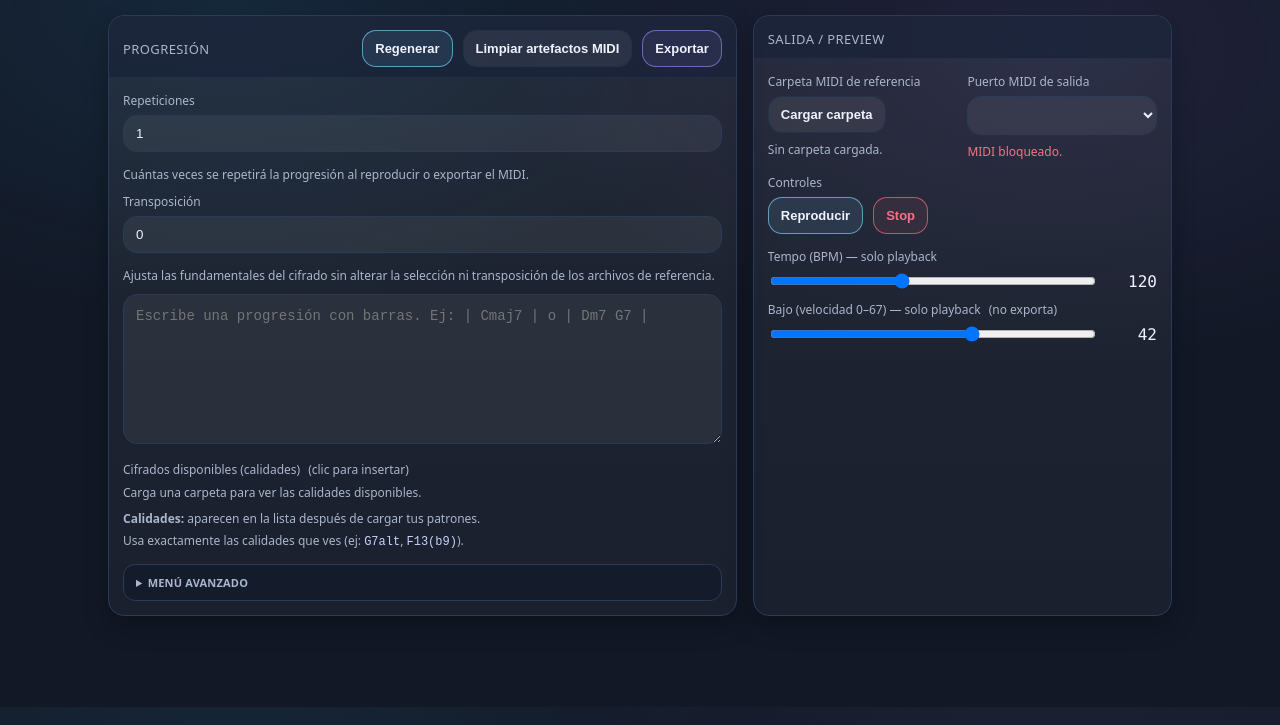
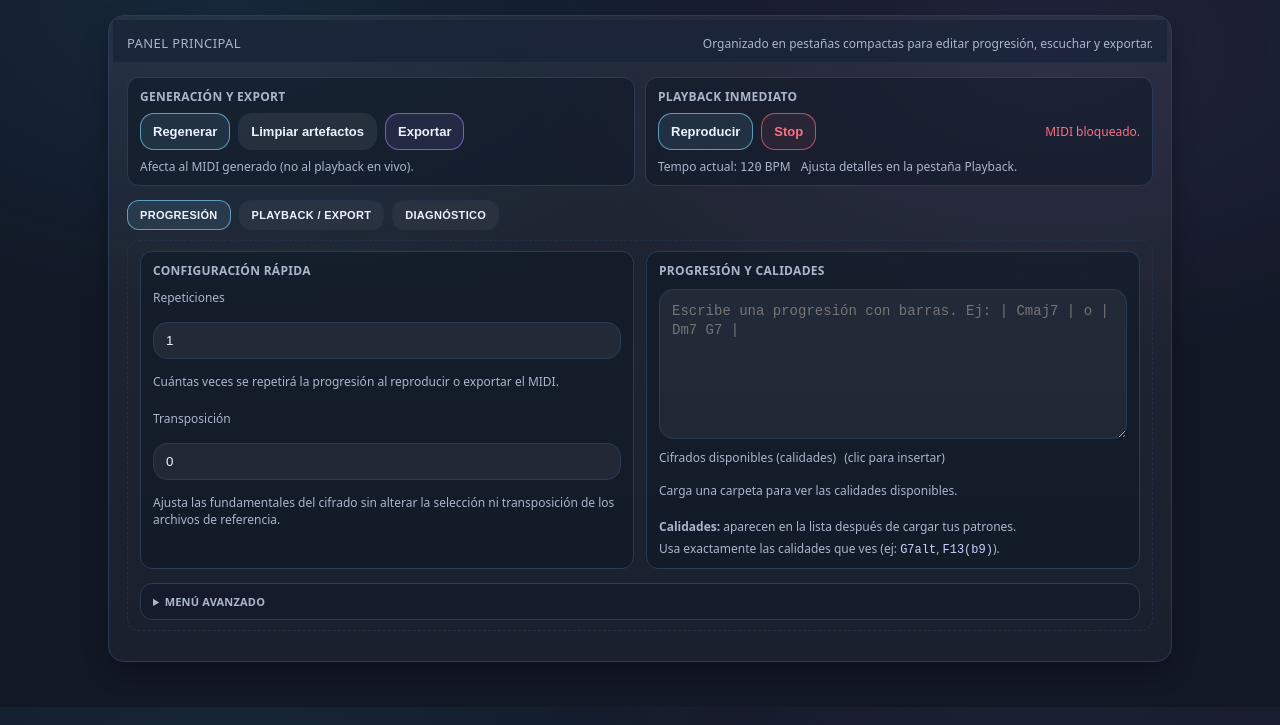
Before and after one commit to jaimejaramilloarias/JCG, a website: page index.html in a window 1280 px wide. Shown: the part 93-818 px from the top of the page. Drawn offline with Linux system fonts and the light colour scheme.

Commit message:
Reorganize UI into tabbed control hub

```diff
--- a/index.html
+++ b/index.html
@@ -33,11 +33,6 @@ color:var(--txt);
     header{display:flex; align-items:flex-end; justify-content:space-between; gap:14px; margin-bottom:18px}
     h1{margin:0; font-size:32px; letter-spacing:.2px; font-weight:800}
     .sub{color:var(--muted); font-size:12px; margin-top:6px}
-    .grid{
-      display:grid;
-      grid-template-columns: 1.2fr .8fr;
-      gap:16px;
-    }
     .card{
       background: linear-gradient(180deg, rgba(255,255,255,.06), rgba(255,255,255,.035));
       border:1px solid var(--line);
@@ -45,6 +40,14 @@ color:var(--txt);
       box-shadow: var(--shadow);
       overflow:hidden;
     }
+    .megaCard{padding:4px 4px 16px;}
+    .megaHd{border-bottom:1px solid rgba(35,50,74,.7); background: rgba(24,34,56,.65);}
+    .megaBd{display:flex; flex-direction:column; gap:14px; padding:14px;}
+    .controlBar{display:grid; grid-template-columns: repeat(auto-fit, minmax(240px, 1fr)); gap:10px; align-items:stretch;}
+    .controlCluster{border:1px solid var(--line); border-radius:12px; padding:10px 12px; background: rgba(14,22,38,.55); display:flex; flex-direction:column; gap:8px;}
+    .clusterTitle{font-size:12px; color:var(--muted); letter-spacing:.3px; text-transform:uppercase; font-weight:800;}
+    .clusterActions{display:flex; flex-wrap:wrap; gap:8px; align-items:center;}
+    .miniStat{font-size:12px; color:var(--muted); margin-left:auto;}
     .card .hd{
       padding:14px 14px 10px;
       border-bottom:1px solid rgba(35,50,74,.8);
@@ -134,6 +137,12 @@ color:var(--txt);
     .tabBtn:hover{border-color: rgba(125,211,252,.45); background: rgba(255,255,255,.07);}
     .tabPanel{display:none; border:1px solid var(--line); border-radius:12px; padding:10px 12px; background: rgba(14,22,38,.55);}
     .tabPanel.active{display:block}
+    .mainTabs .tabPanel{background: transparent; border:1px dashed rgba(35,50,74,.9);}
+    .sectionGrid{display:grid; grid-template-columns: repeat(auto-fit, minmax(240px,1fr)); gap:12px;}
+    .sectionCard{border:1px solid var(--line); border-radius:12px; padding:10px 12px; background: rgba(14,22,38,.55); display:flex; flex-direction:column; gap:10px;}
+    .sectionTitle{font-size:12px; color:var(--muted); letter-spacing:.3px; text-transform:uppercase; font-weight:800;}
+    .inlineStats{display:flex; gap:10px; flex-wrap:wrap; align-items:center; font-size:12px; color:var(--muted);}
+    .pillRow{display:flex; gap:10px; flex-wrap:wrap; align-items:center;}
     .warn{color: #fbbf24}
     .ok{color: var(--ok)}
     .bad{color: var(--bad)}
@@ -169,13 +178,8 @@ color:var(--txt);
     }
 
     @media (max-width: 980px){
-      .grid{grid-template-columns: 1fr}
-    }
-
-    /* Requested UI changes (no deletion, only hiding) */
-    #swingBlock{display:none}
-    #logBlock{display:none}
-    #ppqPill{display:none}
+      .controlBar{grid-template-columns: 1fr;}
+    }
 
     /* Modal: solid (no translucency) */
     .modalCard{background: var(--panel) !important;}
@@ -249,10 +253,6 @@ color:var(--txt);
         <span class="dot bad" id="dotReady"></span>
         <span id="readyText">No listo</span>
       </div>
-      <div class="pill" id="ppqPill" title="PPQ detectado en los archivos de referencia">
-        <small>PPQ</small>
-        <span class="mono" id="ppqText">—</span>
-      </div>
     </div>
     <div class="topActions">
       <button class="btn ghost helpBtn" id="btnHelp" title="Abrir ayuda">
@@ -262,44 +262,72 @@ color:var(--txt);
     </div>
   </header>
 
-  <div class="grid">
-    <section class="card">
-      <div class="hd">
-        <div class="title">Progresión</div>
-        <div class="row">
+  <div class="card megaCard">
+    <div class="hd megaHd">
+      <div class="title">Panel principal</div>
+      <div class="mini">Organizado en pestañas compactas para editar progresión, escuchar y exportar.</div>
+    </div>
+    <div class="megaBd">
+      <div class="controlBar">
+        <div class="controlCluster">
+          <div class="clusterTitle">Generación y export</div>
+          <div class="clusterActions">
             <button class="btn primary" id="btnRegenerate" title="Generar de nuevo con variación aleatoria">Regenerar</button>
-          <button class="btn" id="btnClean" title="Insertar NoteOff en notas demasiado largas y limpiar artefactos">Limpiar artefactos MIDI</button>
+            <button class="btn" id="btnClean" title="Insertar NoteOff en notas demasiado largas y limpiar artefactos">Limpiar artefactos</button>
             <button class="btn purple" id="btnExport" title="Exportar el MIDI generado">Exportar</button>
           </div>
-      </div>
-      <div class="bd">
+          <div class="inlineStats">
+            <span class="mini">Afecta al MIDI generado (no al playback en vivo).</span>
+          </div>
+        </div>
+        <div class="controlCluster">
+          <div class="clusterTitle">Playback inmediato</div>
+          <div class="clusterActions">
+            <button class="btn primary" id="btnPlay" title="Reproducir el MIDI generado por el puerto seleccionado">Reproducir</button>
+            <button class="btn bad" id="btnStop" title="Detener reproducción">Stop</button>
+            <div class="miniStat" id="midiStatus">Salida MIDI: —</div>
+          </div>
+          <div class="inlineStats">
+            <span>Tempo actual: <span class="mono" id="tempoValInline">120</span> BPM</span>
+            <span class="mini">Ajusta detalles en la pestaña Playback.</span>
+          </div>
+        </div>
+      </div>
+
+      <div class="tabs mainTabs">
+        <div class="tabList" role="tablist" aria-label="Panel principal">
+          <button class="tabBtn active" type="button" role="tab" aria-selected="true" aria-controls="mainProgression" id="mainProgressionTab" data-main-tab="progression">Progresión</button>
+          <button class="tabBtn" type="button" role="tab" aria-selected="false" aria-controls="mainPlayback" id="mainPlaybackTab" data-main-tab="playback">Playback / Export</button>
+          <button class="tabBtn" type="button" role="tab" aria-selected="false" aria-controls="mainDiag" id="mainDiagTab" data-main-tab="diagnostico">Diagnóstico</button>
+        </div>
+
+        <div class="tabPanel active" id="mainProgression" role="tabpanel" aria-labelledby="mainProgressionTab" data-main-panel="progression">
+          <div class="sectionGrid">
+            <div class="sectionCard">
+              <div class="sectionTitle">Configuración rápida</div>
               <div class="label">Repeticiones</div>
               <div class="row" style="gap:14px; align-items:flex-end">
                 <input id="repeatCount" type="number" min="1" max="64" value="1" class="inputNumber" title="Número de veces que se repetirá la progresión en el MIDI generado" />
                 <div class="mini">Cuántas veces se repetirá la progresión al reproducir o exportar el MIDI.</div>
               </div>
 
-        <div style="height:10px"></div>
-
-        <div class="label">Transposición</div>
+              <div class="label" style="margin-top:10px">Transposición</div>
               <div class="row" style="gap:14px; align-items:flex-end">
                 <input id="globalTranspose" type="number" min="-24" max="24" value="0" class="inputNumber" title="Sube o baja las fundamentales del cifrado por semitonos" />
                 <div class="mini">Ajusta las fundamentales del cifrado sin alterar la selección ni transposición de los archivos de referencia.</div>
               </div>
-
-        <div style="height:10px"></div>
-
+            </div>
+
+            <div class="sectionCard">
+              <div class="sectionTitle">Progresión y calidades</div>
               <textarea id="prog" spellcheck="false" title="Escribe la progresión usando barras: | Cmaj7 | o | Dm7 G7 |" placeholder="Escribe una progresión con barras. Ej: | Cmaj7 | o | Dm7 G7 |" ></textarea>
-
-        <div style="height:12px"></div>
-
               <div class="label">Cifrados disponibles (calidades) <span class="mini">(clic para insertar)</span></div>
               <div class="chips" id="qualityChips"></div>
-
-
               <div class="hint">
                 <div><b>Calidades:</b> aparecen en la lista después de cargar tus patrones.</div>
                 <div style="margin-top:6px">Usa exactamente las calidades que ves (ej: <code>G7alt</code>, <code>F13(b9)</code>).</div>
+              </div>
+            </div>
           </div>
 
           <details class="advancedBox">
@@ -380,13 +408,11 @@ color:var(--txt);
             </div>
           </details>
         </div>
-    </section>
-
-    <aside class="card">
-      <div class="hd"><div class="title">Salida / Preview</div></div>
-      <div class="bd">
-        <div class="split">
-          <div>
+
+        <div class="tabPanel" id="mainPlayback" role="tabpanel" aria-labelledby="mainPlaybackTab" data-main-panel="playback">
+          <div class="sectionGrid">
+            <div class="sectionCard">
+              <div class="sectionTitle">Fuentes de referencia</div>
               <div class="label">Carpeta MIDI de referencia</div>
               <div class="row">
                 <button class="btn" id="btnPickFolder" title="Cargar carpeta con archivos MIDI de referencia">Cargar carpeta</button>
@@ -395,62 +421,64 @@ color:var(--txt);
               <div class="mini" id="folderStatus" style="margin-top:8px">Sin carpeta cargada.</div>
             </div>
 
-          <div>
+            <div class="sectionCard">
+              <div class="sectionTitle">Salida y preview</div>
               <div class="label">Puerto MIDI de salida</div>
               <select id="midiOut" title="Elige el puerto MIDI de salida (destino) para la reproducción"></select>
-            <div class="mini" id="midiStatus" style="margin-top:8px">Salida MIDI: —</div>
-          </div>
-        </div>
-
-        <div style="height:14px"></div>
-
-        <div class="label">Controles</div>
-        <div class="row">
-          <button class="btn primary" id="btnPlay" title="Reproducir el MIDI generado por el puerto seleccionado">Reproducir</button>
-          <button class="btn bad" id="btnStop" title="Detener reproducción">Stop</button>
-        </div>
-
-        <div style="height:14px"></div>
-
-        <div class="label">Tempo (BPM) — solo playback</div>
+              <div class="mini" id="ppqPill" style="margin-top:10px">PPQ: <span class="mono" id="ppqText">—</span></div>
+            </div>
+          </div>
+
+          <div class="sectionGrid">
+            <div class="sectionCard">
+              <div class="sectionTitle">Tempo y feel (solo playback)</div>
+              <div class="label">Tempo (BPM)</div>
               <div class="sliderRow">
                 <input id="tempo" type="range" min="40" max="240" value="120" />
                 <div class="mono" style="width:56px; text-align:right" id="tempoVal">120</div>
               </div>
 
-        <div style="height:10px"></div>
               <div id="swingBlock">
-
-        <div class="label">Swing (%) — solo playback</div>
+                <div class="label" style="margin-top:12px">Swing (%)</div>
                 <div class="sliderRow">
                   <input id="swing" type="range" min="50" max="75" value="50" />
                   <div class="mono" style="width:56px; text-align:right" id="swingVal">50</div>
                 </div>
-
-        <div style="height:10px"></div>
-        </div>
-
-
-        <div class="label">Bajo (velocidad 0–67) — solo playback <span class="mini" title="El bajo no se exporta, solo suena al previsualizar">(no exporta)</span></div>
+              </div>
+            </div>
+
+            <div class="sectionCard">
+              <div class="sectionTitle">Apoyo de bajo (solo playback)</div>
+              <div class="label">Bajo (velocidad 0–67) <span class="mini" title="El bajo no se exporta, solo suena al previsualizar">(no exporta)</span></div>
               <div class="sliderRow">
                 <input id="bassVel" type="range" min="0" max="67" value="42" title="Velocidad MIDI del bajo (0–67). Solo afecta la reproducción en la app." />
                 <div class="mono" style="width:56px; text-align:right" id="bassVelVal">42</div>
               </div>
-
-        <div style="height:14px"></div>
+            </div>
+          </div>
+        </div>
+
+        <div class="tabPanel" id="mainDiag" role="tabpanel" aria-labelledby="mainDiagTab" data-main-panel="diagnostico">
+          <div class="sectionGrid">
+            <div class="sectionCard">
+              <div class="sectionTitle">Diagnóstico en vivo</div>
               <div id="logBlock">
-
                 <div class="label">Log</div>
                 <div class="log" id="log"></div>
-
+              </div>
+            </div>
+            <div class="sectionCard">
+              <div class="sectionTitle">Ayudas rápidas</div>
               <div class="hint">
                 Si WebMIDI o “cargar carpeta” no aparecen, abre esto desde <code>http://localhost</code>.
                 En mac: <code>python3 -m http.server 8000</code> y abre <code>http://localhost:8000</code>.
               </div>
-        </div>
-
-      </div>
-    </aside>
+              <div class="hint">El bloque de log se limpia cada vez que regeneras la progresión.</div>
+            </div>
+          </div>
+        </div>
+      </div>
+    </div>
   </div>
 </div>
 
@@ -1042,6 +1070,7 @@ if (typeof globalThis !== "undefined") {
   const midiStatus = el("midiStatus");
   const tempo = el("tempo");
   const tempoVal = el("tempoVal");
+  const tempoValInline = el("tempoValInline");
   const swing = el("swing");
   const swingVal = el("swingVal");
   const bassVel = el("bassVel");
@@ -1064,6 +1093,8 @@ if (typeof globalThis !== "undefined") {
   const salsa23 = el("salsa23");
   const advancedTabButtons = Array.from(document.querySelectorAll("[data-advanced-tab]"));
   const advancedTabPanels = Array.from(document.querySelectorAll("[data-advanced-panel]"));
+  const mainTabButtons = Array.from(document.querySelectorAll("[data-main-tab]"));
+  const mainTabPanels = Array.from(document.querySelectorAll("[data-main-panel]"));
 
   function setAdvancedTab(tab) {
     if (!tab) return;
@@ -1088,6 +1119,30 @@ if (typeof globalThis !== "undefined") {
   });
 
   setAdvancedTab("comping");
+
+  function setMainTab(tab) {
+    if (!tab) return;
+    mainTabButtons.forEach((btn) => {
+      const isActive = btn?.dataset?.mainTab === tab;
+      btn?.classList.toggle("active", isActive);
+      if (btn) {
+        btn.setAttribute("aria-selected", isActive ? "true" : "false");
+        btn.setAttribute("tabindex", isActive ? "0" : "-1");
+      }
+    });
+
+    mainTabPanels.forEach((panel) => {
+      const isActive = panel?.dataset?.mainPanel === tab;
+      panel?.classList.toggle("active", isActive);
+      panel?.toggleAttribute("hidden", !isActive);
+    });
+  }
+
+  mainTabButtons.forEach((btn) => {
+    btn?.addEventListener("click", () => setMainTab(btn.dataset?.mainTab));
+  });
+
+  setMainTab("progression");
 
   function log(msg, cls="") {
     const line = cls ? `[${cls}] ${msg}` : msg;
@@ -3355,7 +3410,10 @@ if (typeof globalThis !== "undefined") {
     densityVal.textContent = densityProgressive.checked ? "20→100%" : `${density.value}%`;
   }
 
-  tempo.addEventListener("input", () => tempoVal.textContent = tempo.value);
+  tempo.addEventListener("input", () => {
+    tempoVal.textContent = tempo.value;
+    if (tempoValInline) tempoValInline.textContent = tempo.value;
+  });
   // swing desactivado
   bassVel.addEventListener("input", () => bassVelVal.textContent = bassVel.value);
   density.addEventListener("input", updateDensityLabel);
@@ -3584,6 +3642,7 @@ if (typeof globalThis !== "undefined") {
   setReady(false, "No listo");
   // init displayed values
   tempoVal.textContent = tempo.value;
+  if (tempoValInline) tempoValInline.textContent = tempo.value;
   // swing desactivado
   bassVelVal.textContent = bassVel.value;
   updateDensityLabel();
```
Lines whose indentation alone changed are shown as unchanged.
